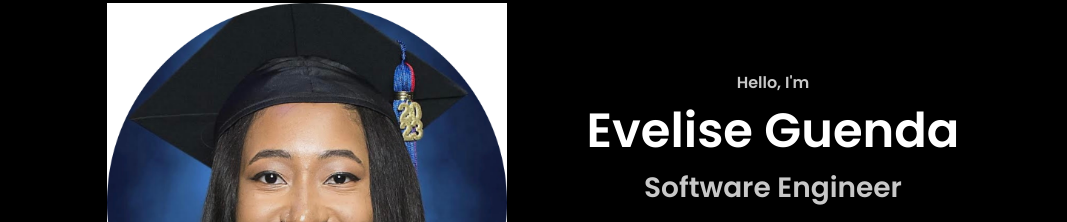
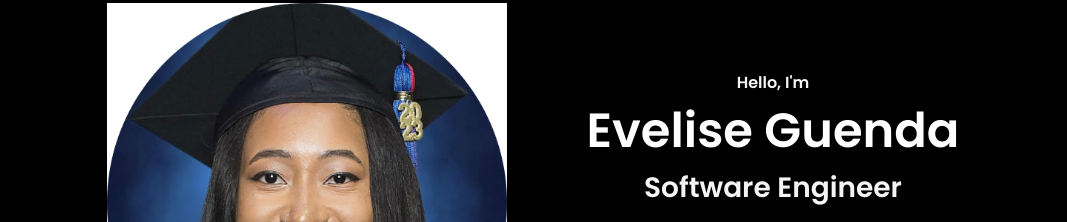
Before and after one commit to evydsg/Portfolio-Website, a plain HTML site: page index.html in a window 1280 px wide. Shown: the part 281-503 px from the top of the page, without its empty margins (107-1174 px from the left). Drawn offline with Linux system fonts and the light colour scheme.

Commit message:
changedColors

```diff
--- a/style.css
+++ b/style.css
@@ -20,7 +20,7 @@ html {
 }
 
 p {
-    color: rgb(200, 200, 200);
+    color: whitesmoke;
 }
 
 a, .btn {
```
